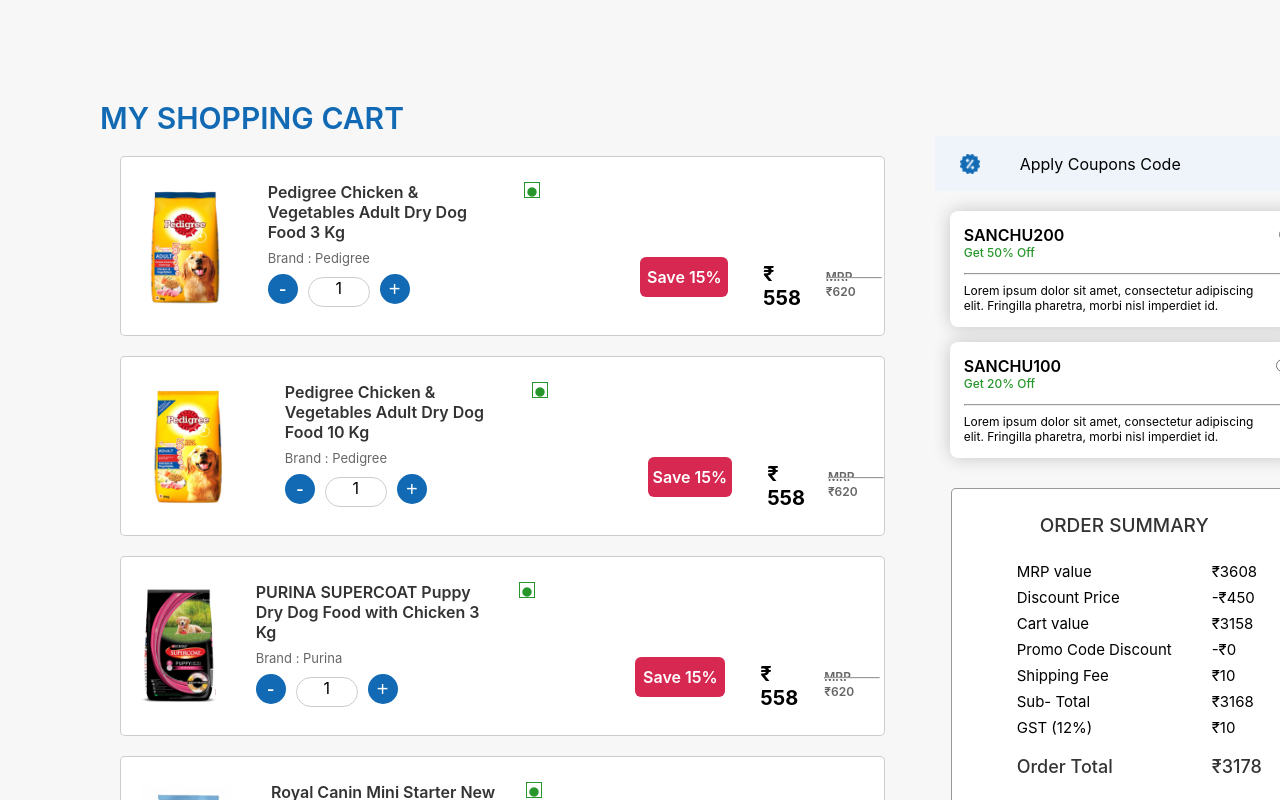
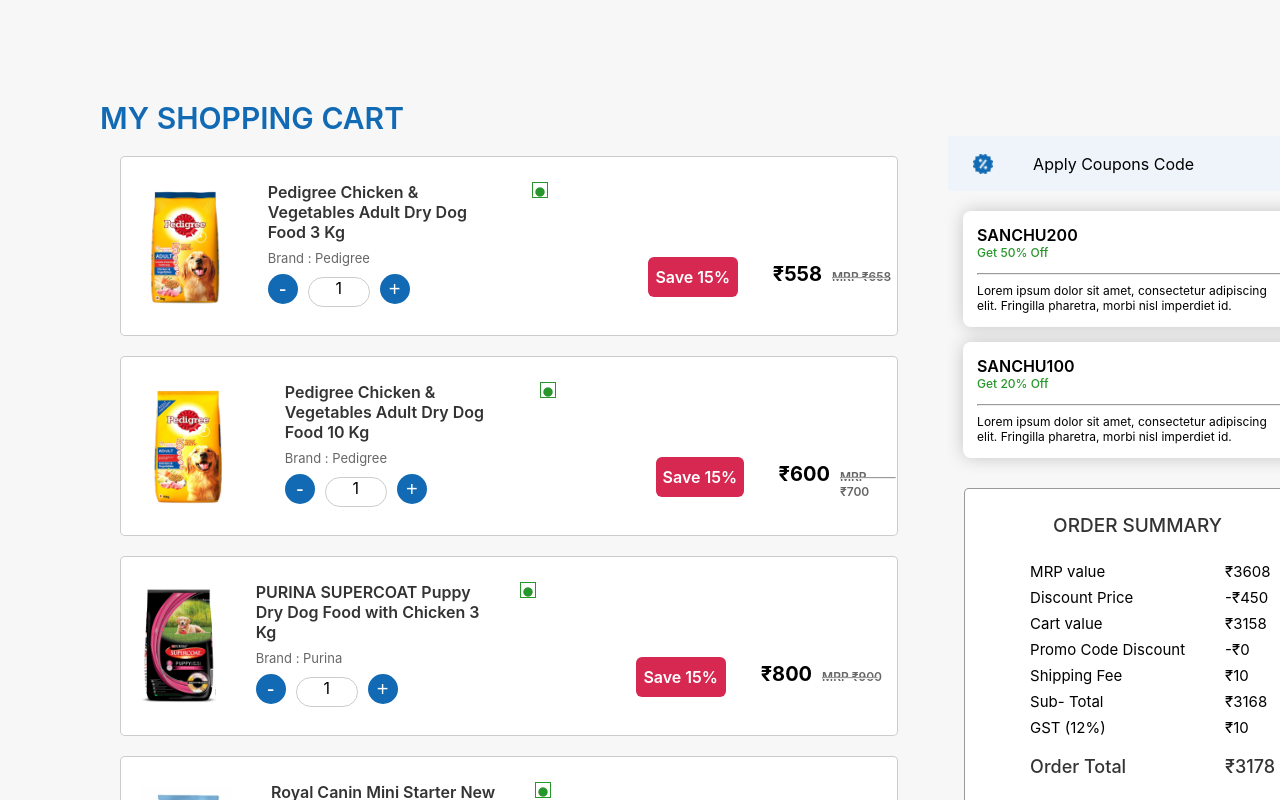
Before and after one commit to Sriyazhin/grocery, a React (Create React App) app: page / in a window 1280 px wide. Shown: the top 800 px of the page. Built offline with nearby package versions, Linux system fonts and the light colour scheme.

Commit message:
Update Cardcomponent.js

```diff
--- a/src/assets/components/Cardcomponent.js
+++ b/src/assets/components/Cardcomponent.js
@@ -1,6 +1,7 @@
 import React from 'react';
 
-function Cardcomponent({cardimagehere,titlehere,rectangle,ellipse,brandhere}) {
+function Cardcomponent({cardimagehere,titlehere,rectangle,ellipse,brandhere,count,handleAddClick,handleminusClick,productprice,oldmrp}) {
+
   return (
     <div className='forcards'>
         <div className='forimage'><img src={cardimagehere} className='imagehere' height='120px' alt='cardimagehere'></img></div>
@@ -14,18 +15,21 @@
 
     <div className='cardbrand'>{brandhere}</div>
 
-    <div className='forproductsadd'>
-      <div className='minusbutton'><button className='minus'>-</button></div>
-      <div className='numberofproducts'>1</div>
-      <div className='plusbutton'><button className='plus'>+</button></div>
+    <div>
+      <form className='forproductsadd'>
+        <input type='button' name='addsub' className='minusbutton minus' value='-' onClick={handleminusClick} />
+        <label for='addsub' className='numberofproducts'>{count}</label>
+        <input type='button' name='addsub' className='plusbutton plus' value='+' onClick={handleAddClick} />
+      </form>
+
     </div>
 
 </div>
 
 <div className='savefifteen'>Save 15%</div>
-  <div className='price'>₹ 558</div>
+  <div className='price'>₹{productprice}</div>
 
-  <div className='oldmrp'>MRP ₹620
+  <div className='oldmrp'>MRP ₹{oldmrp}
   <hr></hr>
   </div>
     </div>
```
